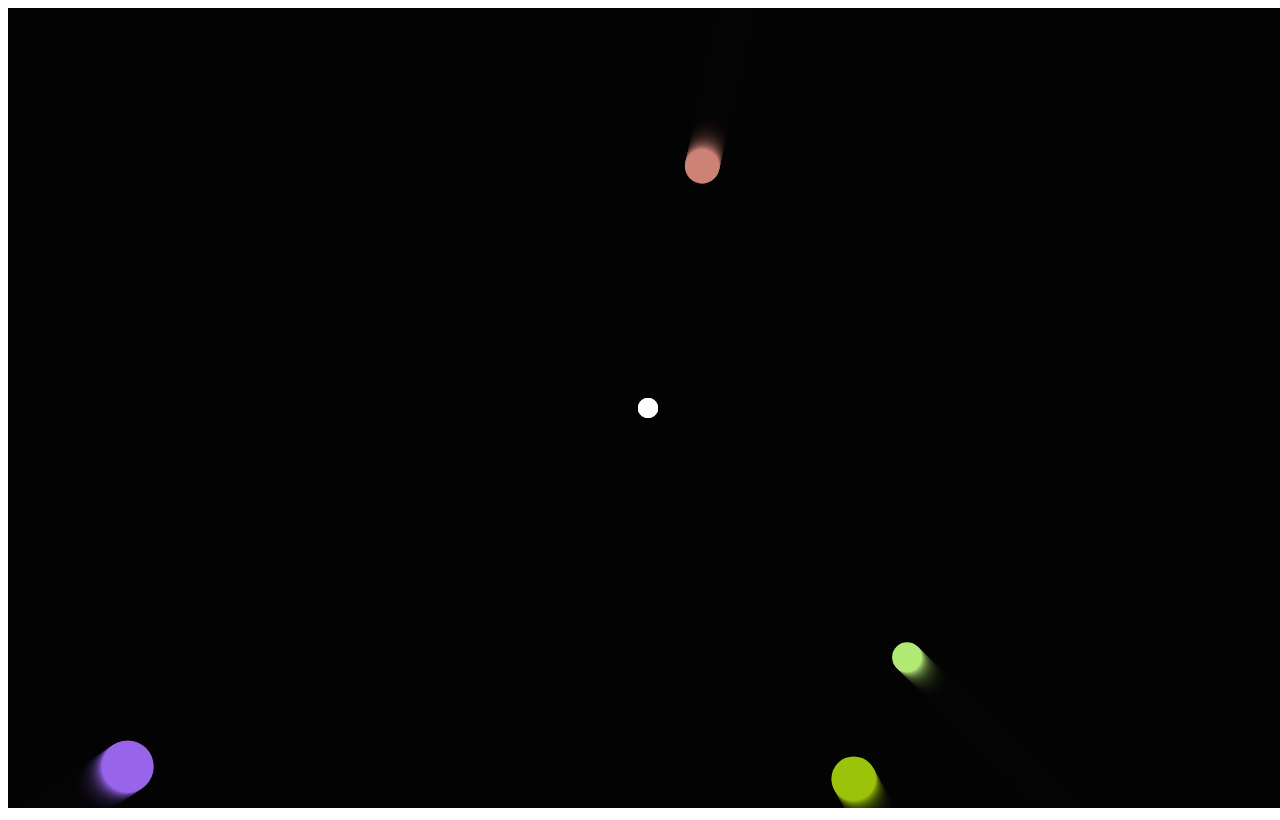
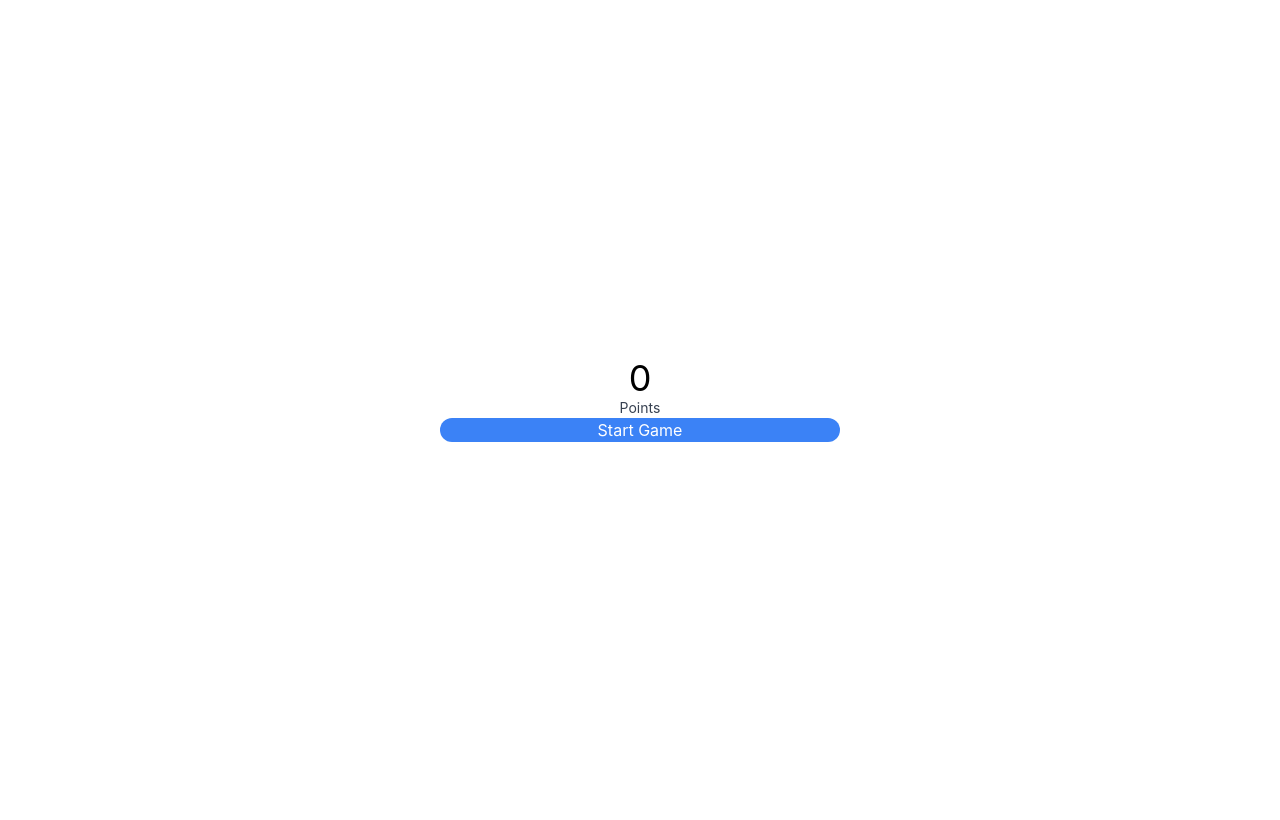
Before and after one commit to buihuudat/canvasGame, a plain HTML site: page index.html in a window 1280 px wide. Drawn offline with nearby package versions, Linux system fonts and the light colour scheme.

Commit message:
canvas game

```diff
--- a/index.html
+++ b/index.html
@@ -5,9 +5,30 @@
   <meta http-equiv="X-UA-Compatible" content="IE=edge">
   <meta name="viewport" content="width=device-width, initial-scale=1.0">
   <title>Canvas Game</title>
+  <link href="https://unpkg.com/tailwindcss@^1.0/dist/tailwind.min.css" rel="stylesheet">
+
 </head>
 <body>
+  <style>
+    body {
+      margin: 0;
+      padding: 0;
+      font-family: 'Inter', sans-serif;
+      /* overflow: hidden; */
+    }
+  </style>
+  <div class="fixed text-white select-none"><span>Score: </span><span id="scoreEl">0</span></div>
+  <div class="fixed inset-0 flex items-center justify-center text-center" id="startGameBanner">
+    <div class="bg-white max-w-md w-full p-6">
+      <h1 class="text-4xl">0</h1>
+      <p class="text-sm text-gray-700">Points</p>
+      <div>
+        <button class="bg-blue-500 text-white rounded-full w-full" id="startGameEl">Start Game</button>
+      </div>
+    </div>
+  </div>
   <canvas></canvas>
+
   <script src="https://cdnjs.cloudflare.com/ajax/libs/gsap/3.9.1/gsap.min.js" integrity="sha512-H6cPm97FAsgIKmlBA4s774vqoN24V5gSQL4yBTDOY2su2DeXZVhQPxFK4P6GPdnZqM9fg1G3cMv5wD7e6cFLZQ==" crossorigin="anonymous" referrerpolicy="no-referrer"></script>
   <script src="./index.js"></script>
 </body>
--- a/index.js
+++ b/index.js
@@ -2,6 +2,10 @@ const canvas = document.querySelector('canvas');
 const ctx = canvas.getContext('2d');
 canvas.width = window.innerWidth;
 canvas.height = window.innerHeight;
+
+const scoreEl = document.querySelector('#scoreEl');
+const startGameBanner = document.querySelector('#startGameBanner');
+const startGameBtn = document.querySelector('#startGameEl');
 
 class Player {
   constructor(x, y, radius, color) {
@@ -88,6 +92,8 @@ class Particle {
 
   update() {
     this.draw();
+    this.velocity.x *= friction;
+    this.velocity.y *= friction;
     this.x += this.velocity.x;
     this.y += this.velocity.y;
     this.alpha -= 0.01;
@@ -128,6 +134,7 @@ function spanEnemies() {
 }
 
 let animationId;
+let score = 0;
 
 function animate() {
   animationId = requestAnimationFrame(animate);
@@ -165,6 +172,9 @@ function animate() {
     projectiles.forEach((projectile) => {
       const dist = Math.hypot(projectile.x - enemy.x, projectile.y - enemy.y);
       if (dist - enemy.radius - projectile.radius < 1) {
+        // increase score
+        score += 100;
+        scoreEl.innerHTML = score;
         for (let i = 0; i < enemy.radius * 2; i++) {
           projectiles.push(new Particle(projectile.x, projectile.y, Math.random() * 2, enemy.color, {
             x: (Math.random() * 2 - 1) * Math.random() * 6,
@@ -181,6 +191,7 @@ function animate() {
             projectiles.splice(projectiles.indexOf(projectile), 1);
           }, 0);
         } else {
+          score += 250;
           enemies.splice(index, 1);
           projectiles.splice(projectiles.indexOf(projectile), 1);
         }
@@ -198,5 +209,8 @@ window.addEventListener('click', (e) => {
   projectiles.push(new Projectile(canvas.width / 2, canvas.height / 2, 5, 'white', velocity));
 })
 
-animate()
-spanEnemies()
+startGameBtn.onclick = () => {
+  startGameBanner.style.display = 'none';
+  spanEnemies();
+  animate();
+}
```
